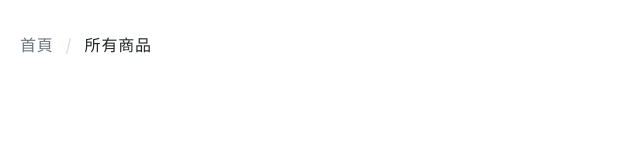
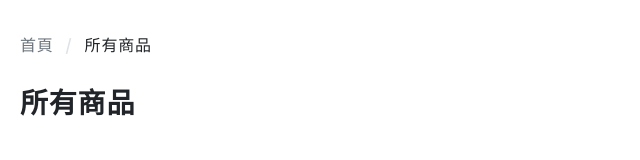
Before and after one commit to happyloa/Hex2025-f2e-live-week2, a plain HTML site: page index.html in a window 1280 px wide. Shown: the whole page, without its empty margins (0-640 px from the left). Drawn offline with Linux system fonts and the light colour scheme.

Commit message:
feat: 所有商品標題

```diff
--- a/css/index.css
+++ b/css/index.css
@@ -34,3 +34,11 @@
   font-weight: 500;
   line-height: 1.5;
 }
+
+.wrapper h1 {
+  color: #212529;
+  font-size: 1.75rem;
+  font-weight: 700;
+  padding: 7px 0;
+  margin: 0 0 24px;
+}
--- a/index.html
+++ b/index.html
@@ -13,6 +13,7 @@
           ><a href="#" class="prev-link">首頁</a><span>/</span
           ><a href="#" class="active">所有商品</a>
         </span>
+        <h1>所有商品</h1>
       </div>
     </section>
   </body>
```
